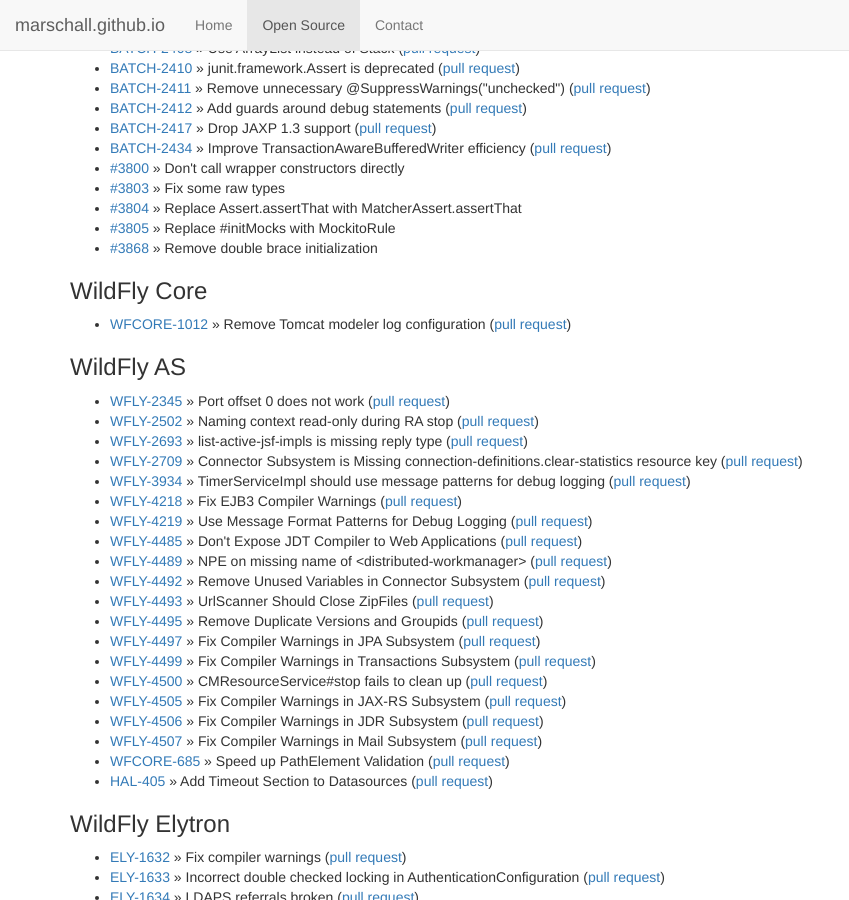
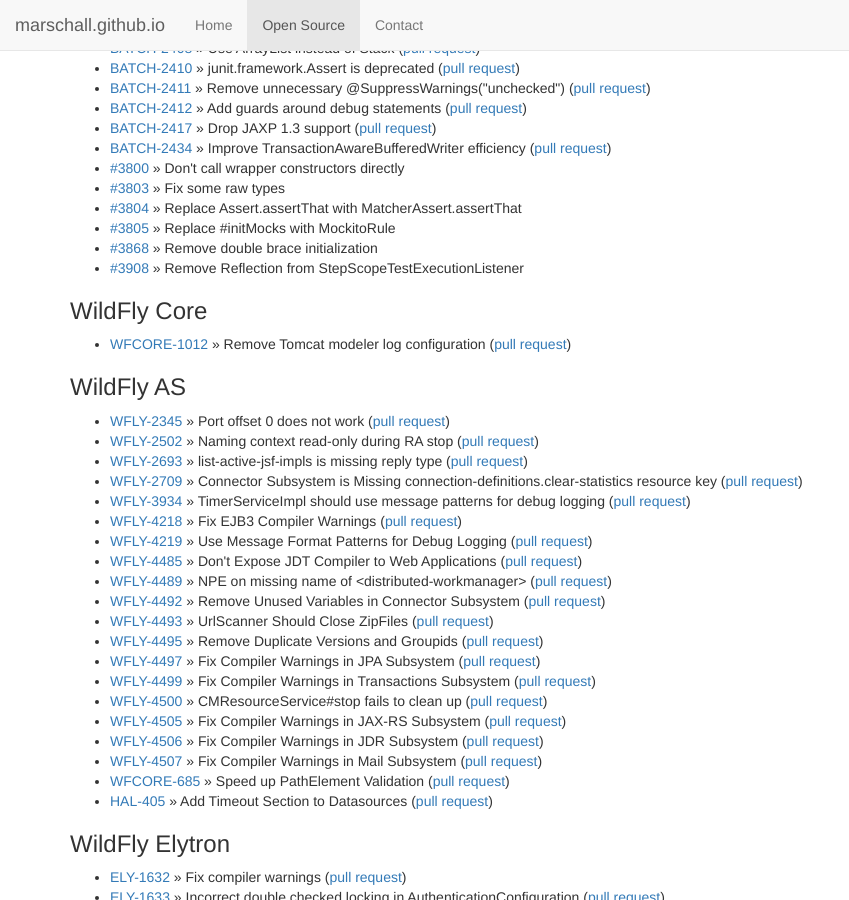
Before and after one commit to marschall/marschall.github.com, a Jekyll site: the page built from open-source.html, in a window 1280 px wide and 900 px high, scrolled down 2124 px. Shown: the whole window, without its empty margins (0-849 px from the left). Built offline with Jekyll 4.4.1, drawn with Linux system fonts in a browser that asks for light colours.

Commit message:
add Spring Batch #3908

```diff
--- a/open-source.html
+++ b/open-source.html
@@ -144,6 +144,7 @@
   <li><a href="https://github.com/spring-projects/spring-batch/pull/3804">#3804</a> &raquo; Replace Assert.assertThat with MatcherAssert.assertThat</li>
   <li><a href="https://github.com/spring-projects/spring-batch/pull/3805">#3805</a> &raquo; Replace #initMocks with MockitoRule</li>
   <li><a href="https://github.com/spring-projects/spring-batch/pull/3868">#3868</a> &raquo; Remove double brace initialization</li>
+  <li><a href="https://github.com/spring-projects/spring-batch/pull/3908">#3908</a> &raquo; Remove Reflection from StepScopeTestExecutionListener</li>
 </ul>
 <h3>WildFly Core</h3>
 <ul>
```
